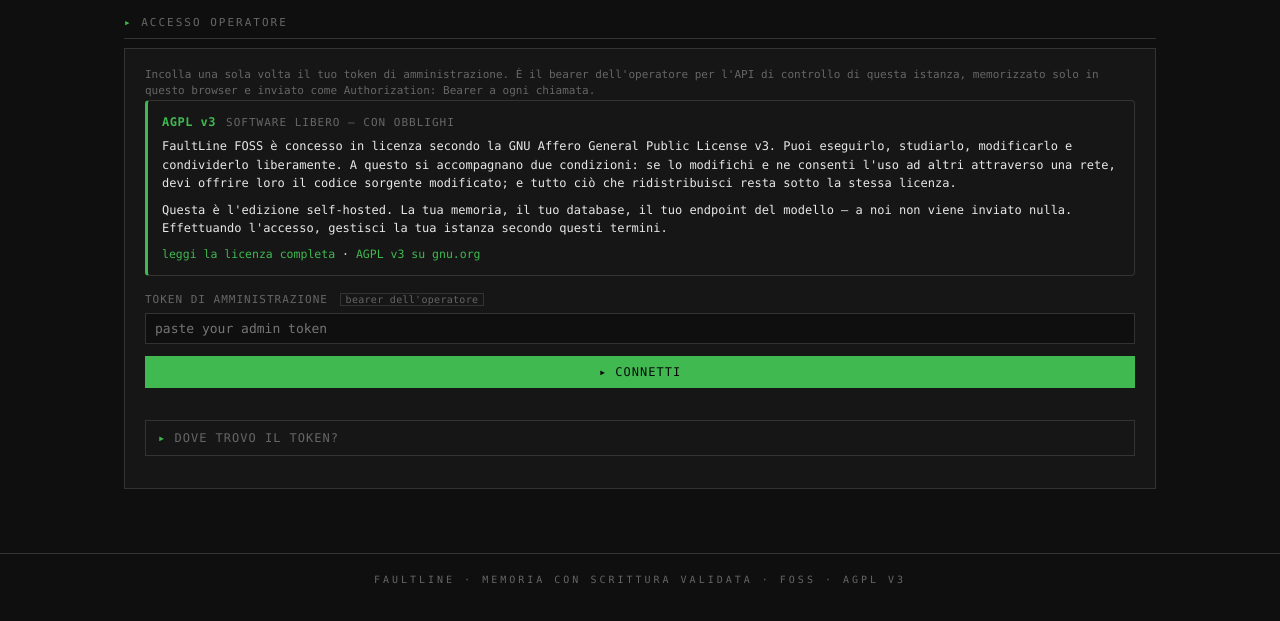
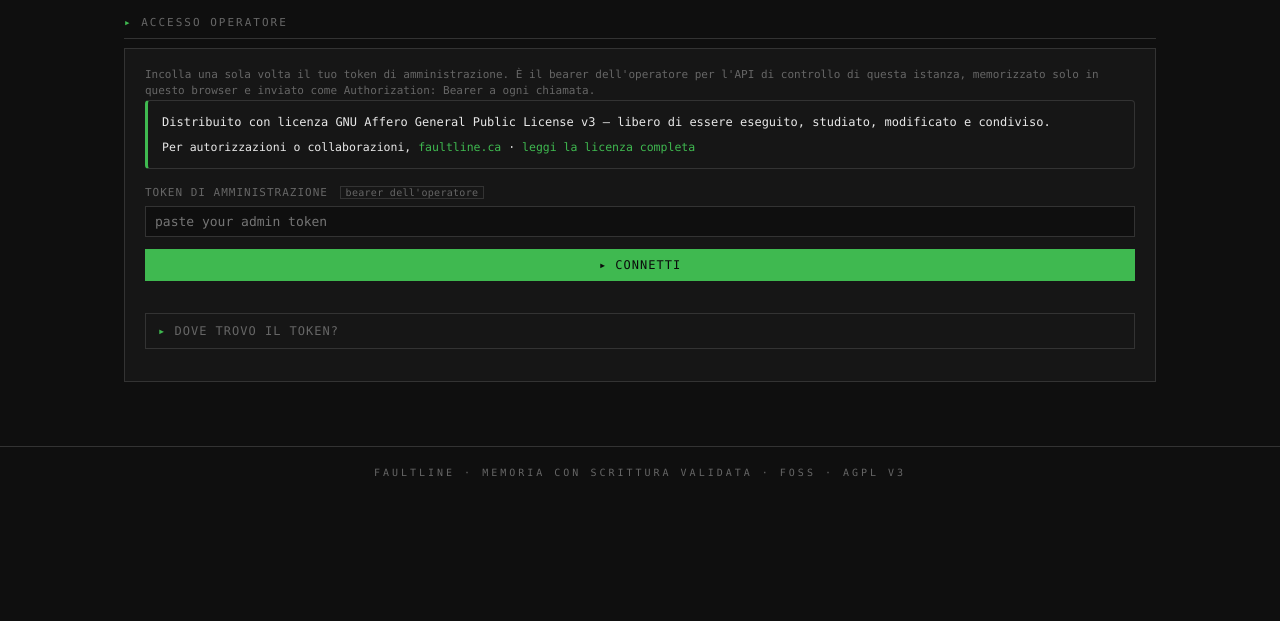
Before and after one commit to tkalevra/FaultLine, a browser extension: page webui/index.html in a window 1280 px wide. Shown: the part 117-738 px from the top of the page. Drawn offline with Linux system fonts and the light colour scheme.

Commit message:
i18n(webui): the licence notice says what the owner asked for, plainly
Owner: "I literally meant just to put the license in plain english on the front, to say ie.
Licenced under blah, for permission or collaboration please contact <faultline.ca link> or read
the full license <here>".

I wrote two paragraphs explaining the AGPL §13 network clause and same-licence redistribution
instead. That short version only ever existed as a hot-patch on the eval container and never
reached a commit, so what shipped was the long explainer — rendering correctly (its missing keys
were fixed in 9d0a4e75) but saying the wrong thing.

Six keys (lic.badge/sub/body/scope/full/gnu) replaced by three (lic.line/contact/full), applied
across en/it/es together so the key SET stays identical on every branch — the convention this
file's own header sets out. The licence NAME stays verbatim in all three: it is a proper noun.

```diff
--- a/webui/index.html
+++ b/webui/index.html
@@ -57,23 +57,12 @@
       stored only in this browser and sent as <code>Authorization: Bearer</code> on every call.
     </p>
     <div class="lic-box">
-      <div class="lic-head"><span data-i18n="lic.badge">AGPL v3</span>
-        <span class="lic-sub" data-i18n="lic.sub">free software — with obligations</span></div>
-      <p class="lic-body" data-i18n="lic.body">
-        FaultLine FOSS is licensed under the GNU Affero General Public License v3.
-        You may run, study, modify and share it freely. Two conditions come with that:
-        if you modify it and let others use it over a network, you must offer them the
-        modified source; and anything you redistribute stays under the same licence.
-      </p>
-      <p class="lic-body" data-i18n="lic.scope">
-        This is the self-hosted edition. Your memory, your database, your model endpoint —
-        nothing is sent to us. By signing in you are operating your own instance under
-        these terms.
-      </p>
+      <p class="lic-body" data-i18n="lic.line">Licensed under the GNU Affero General Public
+        License v3 — free to run, study, modify and share.</p>
       <p class="lic-links">
-        <a href="./LICENSE" data-i18n="lic.full">read the full licence</a> ·
-        <a href="https://www.gnu.org/licenses/agpl-3.0.html" target="_blank" rel="noopener"
-           data-i18n="lic.gnu">AGPL v3 at gnu.org</a>
+        <span data-i18n="lic.contact">For permissions or collaboration,</span>
+        <a href="https://faultline.ca" target="_blank" rel="noopener">faultline.ca</a> ·
+        <a href="./LICENSE" data-i18n="lic.full">read the full licence</a>
       </p>
     </div>
     <div class="field">
--- a/webui/strings.js
+++ b/webui/strings.js
@@ -22,6 +22,9 @@
   'use strict';
 
   var STRINGS = {
+    "lic.line": "Distribuito con licenza GNU Affero General Public License v3 \u2014 libero di essere eseguito, studiato, modificato e condiviso.",
+    "lic.contact": "Per autorizzazioni o collaborazioni,",
+    "lic.full": "leggi la licenza completa",
     "sb.scope.signedout": "non autenticato",
     "sb.scope.signedin":  "operatore",
     "sb.instance": "istanza",
@@ -130,13 +133,6 @@
     "reveal.mcpkey.title": "Nuova chiave MCP — mostrata una sola volta",
     "reveal.mcpkey.warn": "Conservala ora. Non verrà mostrata di nuovo. La chiave precedente smette di funzionare immediatamente.",
 
-    "lic.badge": "AGPL v3",
-    "lic.sub": "software libero — con obblighi",
-    "lic.body": "FaultLine FOSS è concesso in licenza secondo la GNU Affero General Public License v3. Puoi eseguirlo, studiarlo, modificarlo e condividerlo liberamente. A questo si accompagnano due condizioni: se lo modifichi e ne consenti l'uso ad altri attraverso una rete, devi offrire loro il codice sorgente modificato; e tutto ciò che ridistribuisci resta sotto la stessa licenza.",
-    "lic.scope": "Questa è l'edizione self-hosted. La tua memoria, il tuo database, il tuo endpoint del modello — a noi non viene inviato nulla. Effettuando l'accesso, gestisci la tua istanza secondo questi termini.",
-    "lic.full": "leggi la licenza completa",
-    "lic.gnu": "AGPL v3 su gnu.org",
-
     "tour.welcome": "Benvenuto",
     "tour.firstrun": "È la prima volta? Fai un tour di 30 secondi del pannello di controllo.",
     "tour.dismiss": "più tardi",
```
